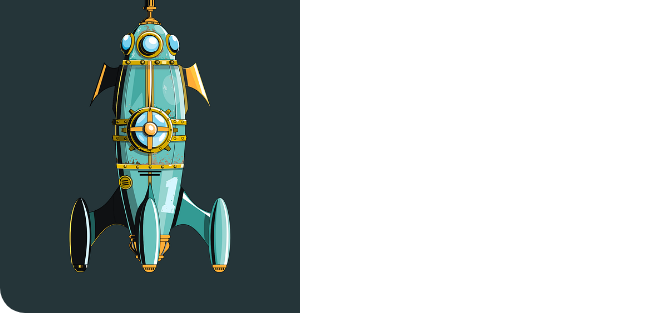
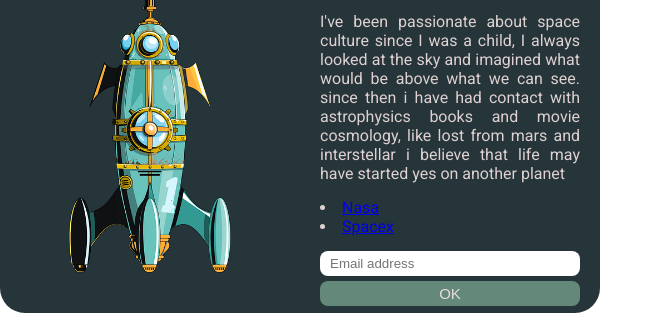
Before and after one commit to marcio-andree/card-css, a plain HTML site: page index.html in a window 1280 px wide. Shown: the part 87-403 px from the top of the page, without its empty margins (0-663 px from the left). Drawn offline with Linux system fonts and the light colour scheme.

Commit message:
juntando os card com grid

```diff
--- a/css/styles.css
+++ b/css/styles.css
@@ -2,17 +2,29 @@
 *{
   box-sizing: border-box;
   margin: 0;
-  padding: 0;
+  padding:0;
 }
+
+/* .card-duplo {
+  margin: 0%;
+  width: 600px;
+  display: flex;
+} */
+
 .card-duplo{
-  display: flex;
-  flex-direction: ;
+  display: grid;
+  grid-template-columns: 1fr 1fr;
+  grid-template-rows: 1fr;
+ grid-template-areas: "foto textos";
+ width: 600px;
+
 }
+
 .foto {
   height: 400px;
   width: 300px;
+  grid-area: foto;
 }
-
 
 
 .foto img {
@@ -22,6 +34,7 @@
   border-top-left-radius: 25px ;
   border-bottom-left-radius: 25px;
   position: relative;
+  margin: 0%;
 }
 
 h1 {
@@ -55,6 +68,7 @@ p{
   justify-content: center;
   align-items: flex-start;
   gap: 15px;
+  grid-area: textos ;
 }
 .texto ul li{
   font-family: 'Roboto', sans-serif;
--- a/index.html
+++ b/index.html
@@ -13,6 +13,8 @@
 
             <img src="image/rocket.png" alt="foto de um foguete"/>
 
+            </div>
+
 
               <div class="texto">
                 <h1>Beyond the Earth</h1>
@@ -24,19 +26,18 @@
                     and interstellar i believe that life may have started yes on another planet
                   </p>
                   <ul>
-                    <li>Nasa</li>
-                    <li>Spacex</li>
+                    <li><a href="https://www.nasa.gov/" target="_blank"> Nasa</a> </li>
+                    <li><a href="https://www.spacex.com/" target="_blank"> Spacex</a> </li>
                   </ul>
                   <form>
                       <input type="email"  placeholder="Email address" />
                       <button> OK </button>
                   </form>
-                </div>
 
                </div>
 
 
-        </div>
+
 
       </div>
 
```
